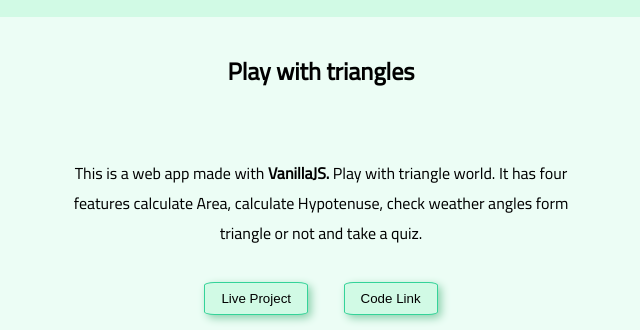
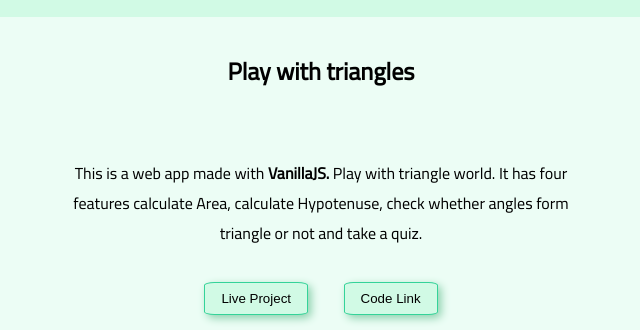
Before and after one commit to aman97703/neogcamp_projects, a plain HTML site: page projects.html in a window 1280 px wide. Shown: the part 1140-1470 px from the top of the page, 319-959 px from the left. Drawn offline with Linux system fonts and the light colour scheme.

Commit message:
Update projects.html

```diff
--- a/projects.html
+++ b/projects.html
@@ -68,7 +68,7 @@
         <p>
           This is a web app made with <b>VanillaJS.</b> Play with triangle
           world. It has four features calculate Area, calculate Hypotenuse,
-          check weather angles form triangle or not and take a quiz.
+          check whether angles form triangle or not and take a quiz.
         </p>
         <div class="button-center">
           <a href="https://fun-with-triangleess.netlify.app/index.html">
```
